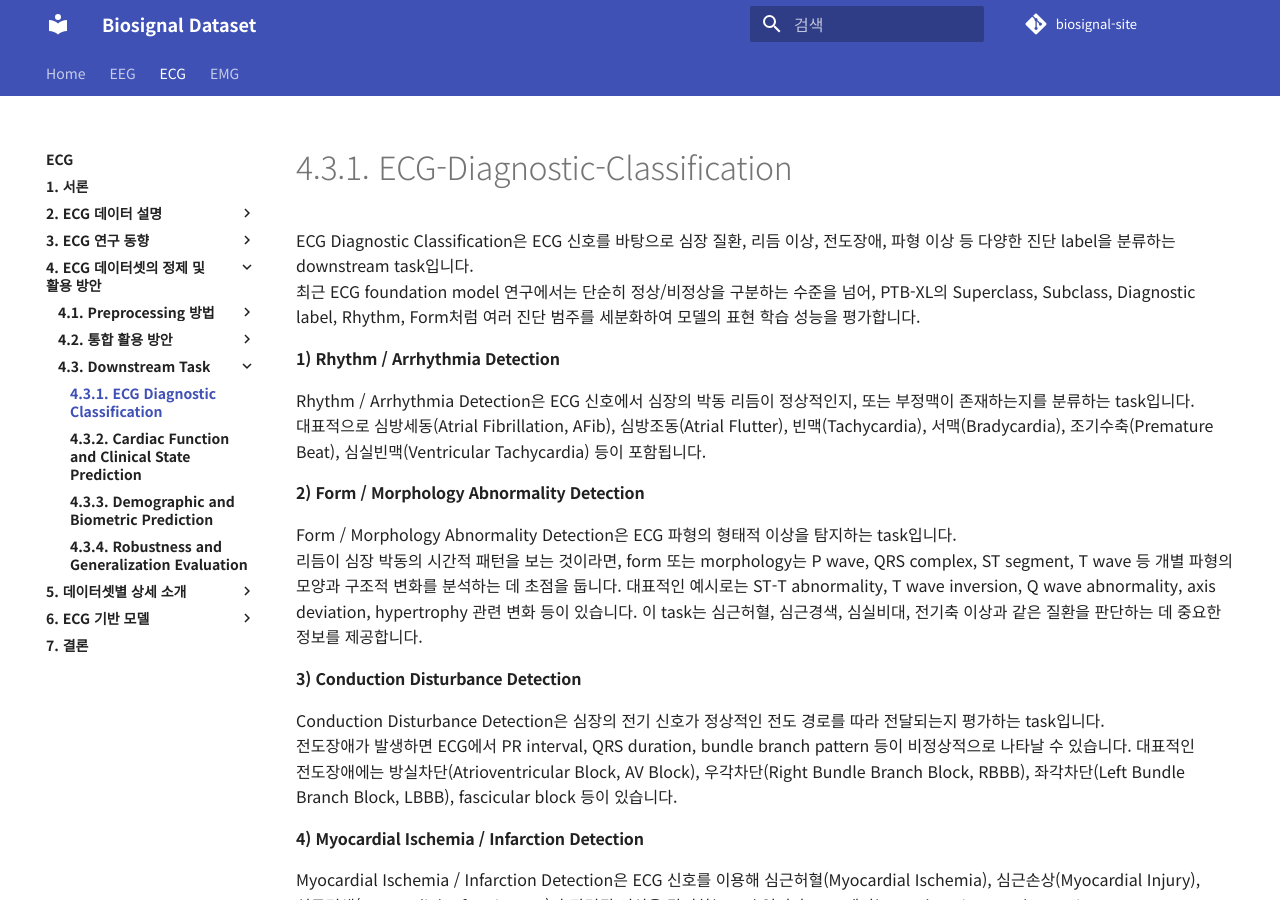
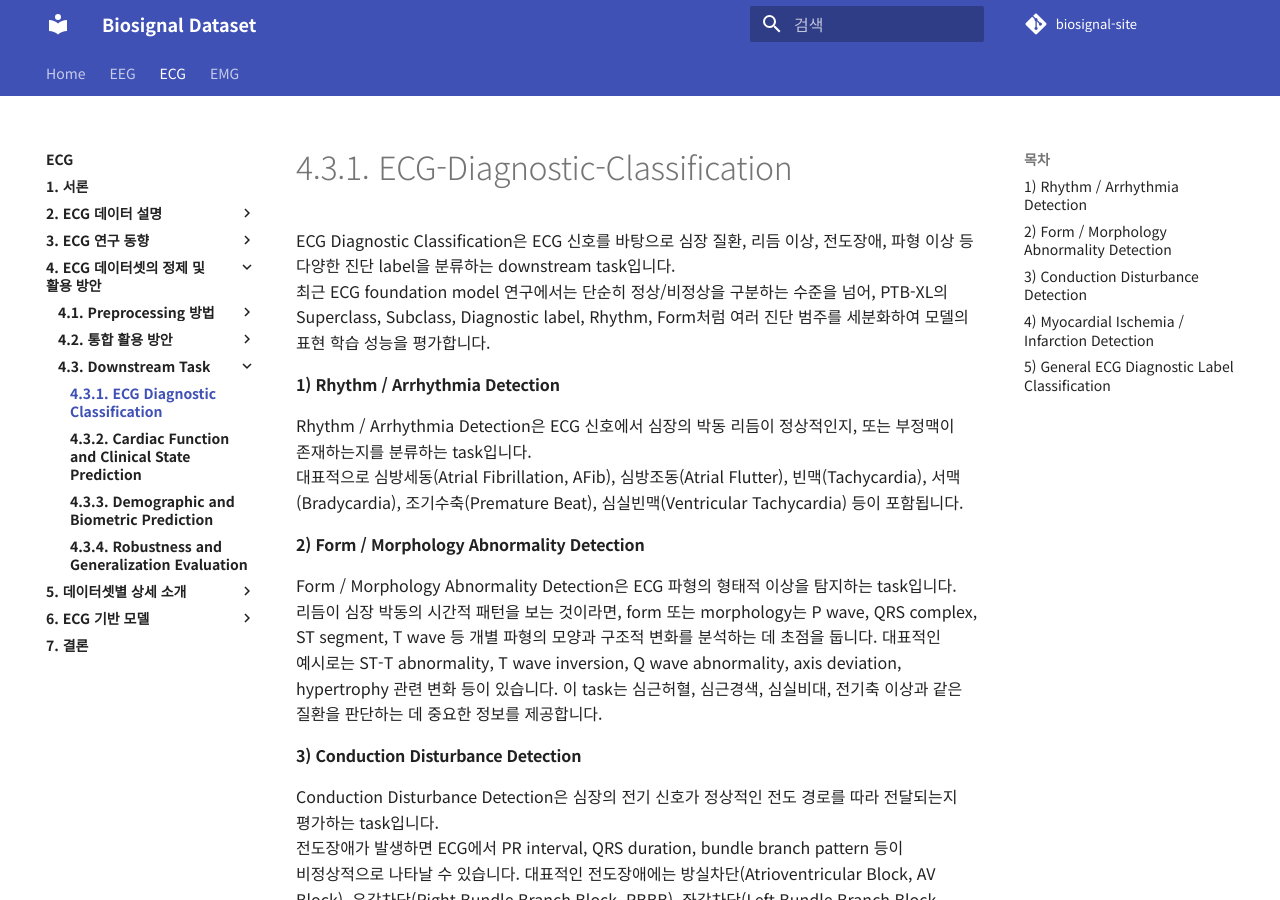
Before and after one commit to iwantjeonyeok/biosignal-site, an MkDocs documentation site: the page built from docs/ecg/4-ecg-데이터셋의-정제-및-활용-방안/4-3-downstream-task/4-3-1-ECG-Diagnostic-Classification.md, in a window 1280 px wide and 900 px high. Built offline with MkDocs 1.6.1 and Material for MkDocs 9.7.7, drawn with Linux system fonts in a browser that asks for light colours; comment, search, counter and statistics services are not loaded; some of the changed lines change nothing that is shown.

Commit message:
Update 4-3-1-ECG-Diagnostic-Classification.md

```diff
--- a/docs/ecg/4-ecg-데이터셋의-정제-및-활용-방안/4-3-downstream-task/4-3-1-ECG-Diagnostic-Classification.md
+++ b/docs/ecg/4-ecg-데이터셋의-정제-및-활용-방안/4-3-downstream-task/4-3-1-ECG-Diagnostic-Classification.md
@@ -1,7 +1,3 @@
----
-hide:
-  - toc
----
 
 # 4.3.1. ECG-Diagnostic-Classification
 ECG Diagnostic Classification은 ECG 신호를 바탕으로 심장 질환, 리듬 이상, 전도장애, 파형 이상 등 다양한 진단 label을 분류하는 downstream task입니다.
```
